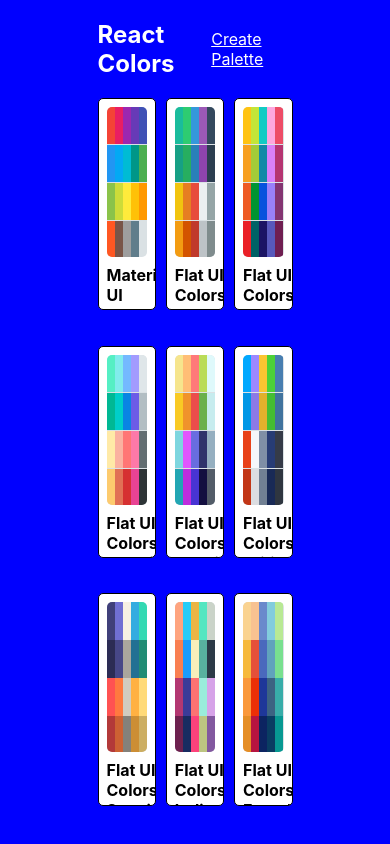
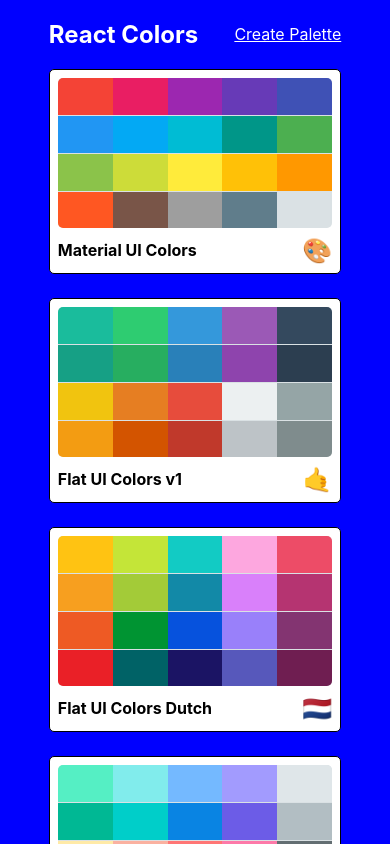
Before and after one commit to AdoDragicevic/Palettes, a React (Create React App) app: page / in a window 390 px wide. Shown: the top 844 px of the page. Built offline with nearby package versions, Linux system fonts and the light colour scheme.

Commit message:
Make palette list responsive

```diff
--- a/src/styles/PaletteListStyles.js
+++ b/src/styles/PaletteListStyles.js
@@ -1,3 +1,5 @@
+import sizes from "./sizes";
+
 const styles = {
     root: {
         backgroundColor: "blue",
@@ -11,7 +13,13 @@
         display: "flex",
         alignItems: "flex-start",
         flexDirection: "column",
-        flexWrap: "wrap"
+        flexWrap: "wrap",
+        [sizes("lg")]: {
+            width: "80%"
+        },
+        [sizes("xs")]: {
+            width: "75%"
+        }
     },
     nav: {
         display: "flex",
@@ -28,7 +36,14 @@
         width: "100%",
         display: "grid",
         gridTemplateColumns: "repeat(3, 30%)",
-        gridGap: "5%"
+        gridGap: "2.5rem",
+        [sizes("md")]: {
+            gridTemplateColumns: "repeat(2, 50%)"
+        },
+        [sizes("xs")]: {
+            gridTemplateColumns: "repeat(1, 100%)",
+            gridGap: "1.5rem",
+        }
     }
 };
 
--- a/src/styles/sizes.js
+++ b/src/styles/sizes.js
@@ -3,7 +3,8 @@
         xs: "575.98px",
         sm: "767.98px",
         md: "991.98px",
-        lg: "1199.98px"
+        lg: "1199.98px",
+        xl: "1600px"
     };
     return `@media screen and (max-width: ${sizes[size]})`;
 };
```
